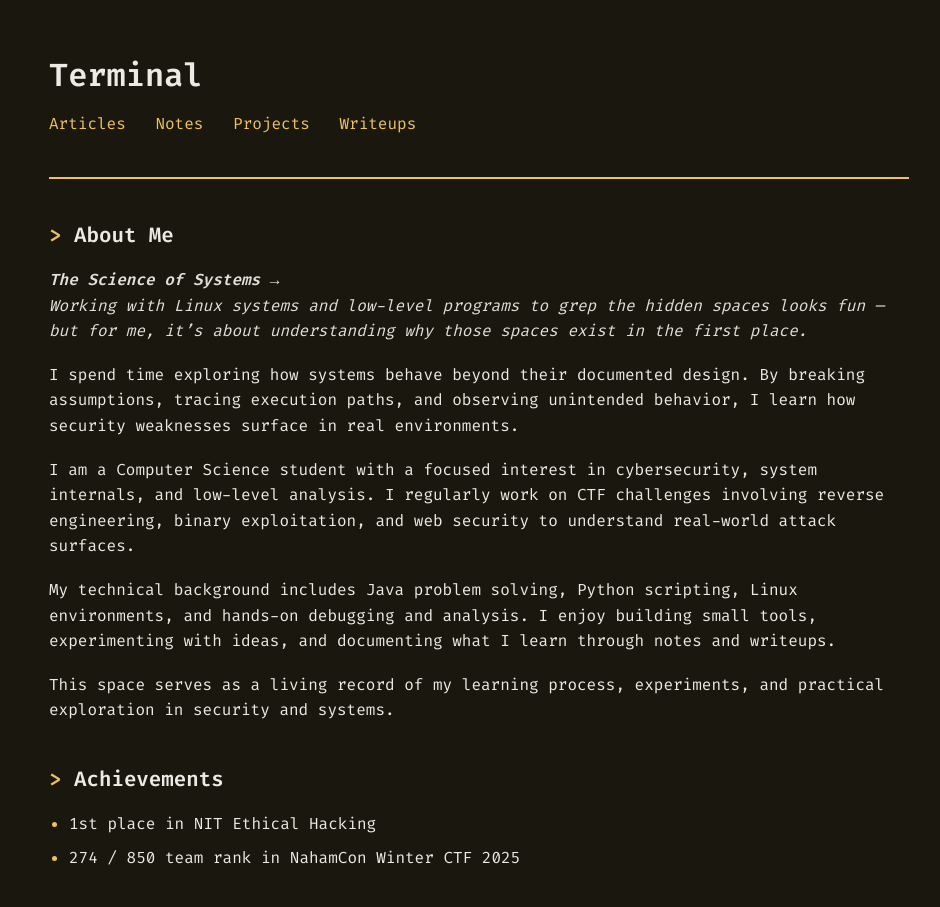
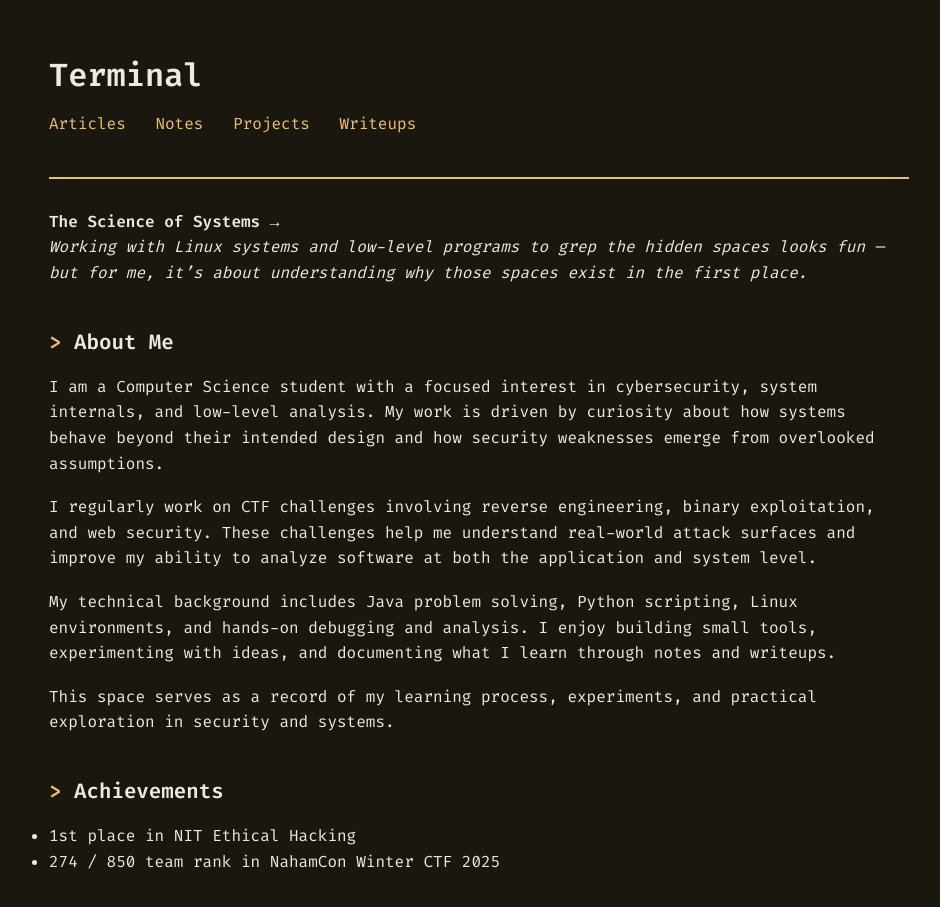
Before and after one commit to aizen-ackerman/ABout-me, a plain HTML site: page index.html in a window 1280 px wide. Shown: the top 907 px of the page, without its empty margins (161-1101 px from the left). Drawn offline with Linux system fonts and the light colour scheme.

Commit message:
Update index.html

```diff
--- a/index.html
+++ b/index.html
@@ -49,30 +49,11 @@
       margin-bottom: 18px;
     }
 
-    ul {
-      margin-left: 20px;
-      margin-bottom: 18px;
-    }
-
-    li {
-      margin-bottom: 8px;
-    }
-
-    li::marker {
-      color: var(--accent);
-    }
-
     hr {
       border: none;
       height: 2px;
       background-color: var(--accent);
       margin: 30px 0;
-    }
-
-    footer {
-      margin-top: 60px;
-      font-size: 0.9rem;
-      opacity: 0.8;
     }
 
     .nav {
@@ -82,7 +63,16 @@
     .nav span {
       margin-right: 20px;
       color: var(--accent);
-      cursor: default;
+    }
+
+    .hero {
+      margin-top: 30px;
+      margin-bottom: 40px;
+      font-style: italic;
+    }
+
+    .hero strong {
+      font-style: normal;
     }
 
     .prompt::before {
@@ -90,9 +80,10 @@
       color: var(--accent);
     }
 
-    .intro {
-      font-style: italic;
-      opacity: 0.95;
+    footer {
+      margin-top: 60px;
+      font-size: 0.9rem;
+      opacity: 0.8;
     }
   </style>
 </head>
@@ -111,42 +102,48 @@
       <hr>
     </header>
 
+    <!-- HERO / INTRO -->
+    <section class="hero">
+      <p>
+        <strong>The Science of Systems →</strong><br>
+        Working with Linux systems and low-level programs to grep the hidden
+        spaces looks fun — but for me, it’s about understanding why those
+        spaces exist in the first place.
+      </p>
+    </section>
+
+    <!-- ABOUT ME -->
     <section>
       <h2 class="prompt">About Me</h2>
 
-      <p class="intro">
-        <strong>The Science of Systems →</strong><br>
-        Working with Linux systems and low-level programs to grep the hidden
-        spaces looks fun — but for me, it’s about understanding why those spaces
-        exist in the first place.
+      <p>
+        I am a Computer Science student with a focused interest in cybersecurity,
+        system internals, and low-level analysis. My work is driven by curiosity
+        about how systems behave beyond their intended design and how security
+        weaknesses emerge from overlooked assumptions.
       </p>
 
       <p>
-        I spend time exploring how systems behave beyond their documented design.
-        By breaking assumptions, tracing execution paths, and observing unintended
-        behavior, I learn how security weaknesses surface in real environments.
-      </p>
-
-      <p>
-        I am a Computer Science student with a focused interest in cybersecurity,
-        system internals, and low-level analysis. I regularly work on CTF challenges
-        involving reverse engineering, binary exploitation, and web security to
-        understand real-world attack surfaces.
+        I regularly work on CTF challenges involving reverse engineering, binary
+        exploitation, and web security. These challenges help me understand
+        real-world attack surfaces and improve my ability to analyze software
+        at both the application and system level.
       </p>
 
       <p>
         My technical background includes Java problem solving, Python scripting,
         Linux environments, and hands-on debugging and analysis. I enjoy building
-        small tools, experimenting with ideas, and documenting what I learn through
-        notes and writeups.
+        small tools, experimenting with ideas, and documenting what I learn
+        through notes and writeups.
       </p>
 
       <p>
-        This space serves as a living record of my learning process, experiments,
-        and practical exploration in security and systems.
+        This space serves as a record of my learning process, experiments, and
+        practical exploration in security and systems.
       </p>
     </section>
 
+    <!-- ACHIEVEMENTS -->
     <section>
       <h2 class="prompt">Achievements</h2>
       <ul>
@@ -155,6 +152,7 @@
       </ul>
     </section>
 
+    <!-- CERTIFICATIONS -->
     <section>
       <h2 class="prompt">Certifications</h2>
       <ul>
@@ -164,6 +162,7 @@
       </ul>
     </section>
 
+    <!-- COMMUNITIES -->
     <section>
       <h2 class="prompt">Communities & Teams</h2>
       <ul>
@@ -173,6 +172,7 @@
       </ul>
     </section>
 
+    <!-- LANGUAGES -->
     <section>
       <h2 class="prompt">Languages</h2>
       <p>English, Tamil, Telugu</p>
```
